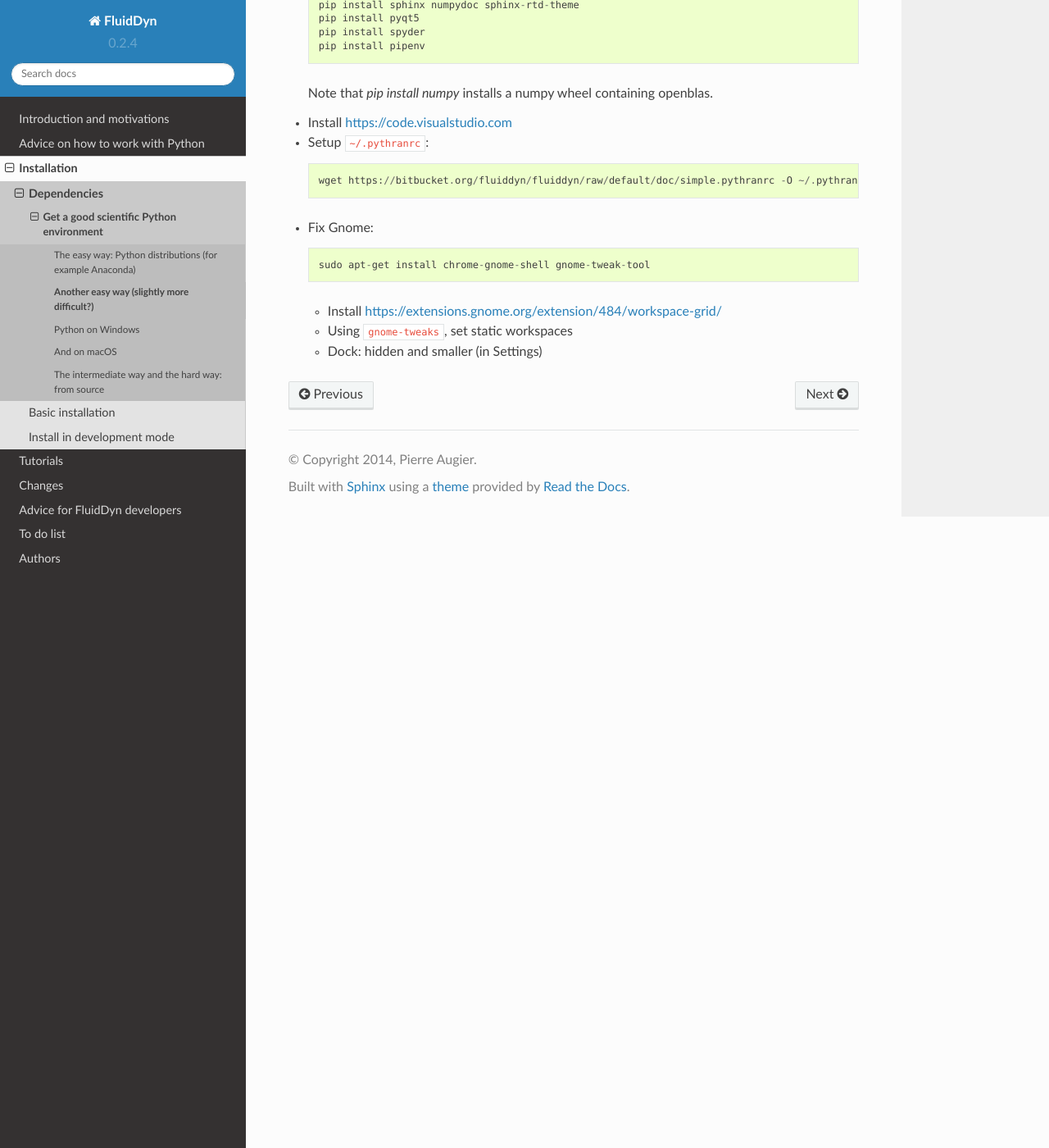
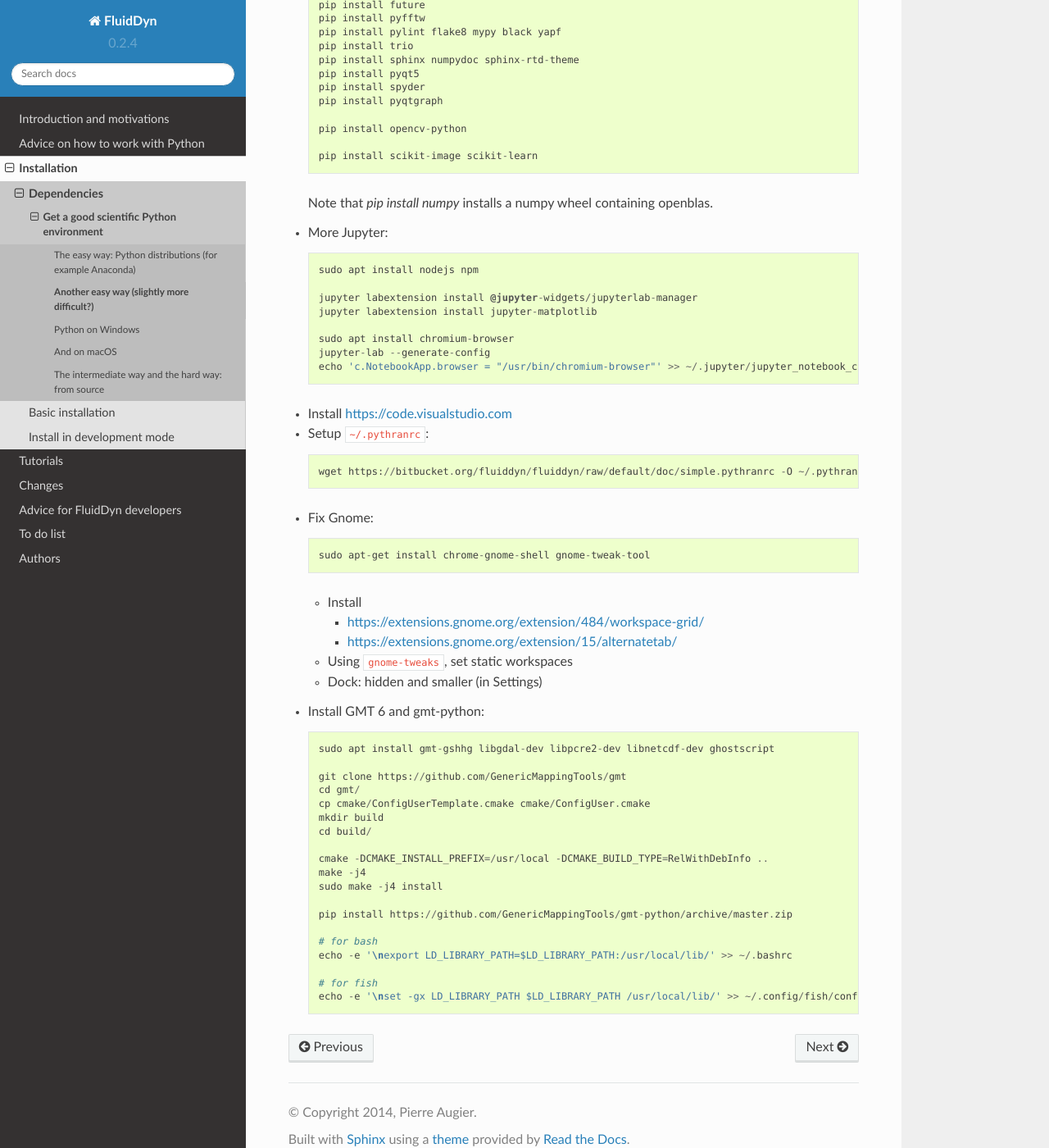
Before and after one commit to fluiddyn/fluiddyn, a Sphinx documentation site: the page built from doc/setup_ubuntu1804.rst, in a window 1280 px wide and 1400 px high, scrolled down 1966 px. Shown: the whole window at 82% size. Built offline with Sphinx 7.4.7 and the Read the Docs theme 2.0.0, drawn with Linux system fonts in a browser that asks for light colours; pages that are not in the unit, such as notebooks, are missing from menus; some of the changed text lies outside the part shown.

Commit message:
Update setup Ubuntu 18.04

```diff
--- a/doc/setup_ubuntu1804.rst
+++ b/doc/setup_ubuntu1804.rst
@@ -65,18 +65,22 @@ have this page, so it may be useful to others.
 
   And for Fish, see https://github.com/fisherman/pyenv
 
-- Build nice Python versions and use Python 3.7::
+- Build nice Python versions and use Python 3.6 or 3.7::
 
+    pyenv install 3.6.6
     pyenv install 3.7.0
     pyenv install pypy3.5-6.0.0
-    pyenv global 3.7.0
+    pyenv global 3.7.0  # or 3.6.6
 
   Then install several packages (as wheels) using pip::
 
+    pip install --upgrade pip
+    pip install pipenv
+    pip install pytest coverage
     pip install ipython jupyterlab
-    pip install numpy scipy matplotlib pandas
+    pip install numpy scipy matplotlib pandas ipympl
     pip install h5py h5netcdf
-    pip install imageio
+    pip install imageio pims
     pip install cython mako colorlog pythran
     pip install mpi4py
     pip install future
@@ -86,9 +90,24 @@ have this page, so it may be useful to others.
     pip install sphinx numpydoc sphinx-rtd-theme
     pip install pyqt5
     pip install spyder
-    pip install pipenv
+    pip install pyqtgraph
+
+    pip install opencv-python
+
+    pip install scikit-image scikit-learn
 
   Note that `pip install numpy` installs a numpy wheel containing openblas.
+
+- More Jupyter::
+
+    sudo apt install nodejs npm
+
+    jupyter labextension install @jupyter-widgets/jupyterlab-manager
+    jupyter labextension install jupyter-matplotlib
+
+    sudo apt install chromium-browser
+    jupyter-lab --generate-config
+    echo 'c.NotebookApp.browser = "/usr/bin/chromium-browser"' >> ~/.jupyter/jupyter_notebook_config.py
 
 - Install https://code.visualstudio.com
 
@@ -100,8 +119,34 @@ have this page, so it may be useful to others.
 
     sudo apt-get install chrome-gnome-shell gnome-tweak-tool
 
-  * Install https://extensions.gnome.org/extension/484/workspace-grid/
+  * Install
+
+    - https://extensions.gnome.org/extension/484/workspace-grid/
+
+    - https://extensions.gnome.org/extension/15/alternatetab/
 
   * Using ``gnome-tweaks``, set static workspaces
 
   * Dock: hidden and smaller (in Settings)
+
+- Install GMT 6 and gmt-python::
+
+    sudo apt install gmt-gshhg libgdal-dev libpcre2-dev libnetcdf-dev ghostscript
+
+    git clone https://github.com/GenericMappingTools/gmt
+    cd gmt/
+    cp cmake/ConfigUserTemplate.cmake cmake/ConfigUser.cmake
+    mkdir build
+    cd build/
+
+    cmake -DCMAKE_INSTALL_PREFIX=/usr/local -DCMAKE_BUILD_TYPE=RelWithDebInfo ..
+    make -j4
+    sudo make -j4 install
+
+    pip install https://github.com/GenericMappingTools/gmt-python/archive/master.zip
+
+    # for bash
+    echo -e '\nexport LD_LIBRARY_PATH=$LD_LIBRARY_PATH:/usr/local/lib/' >> ~/.bashrc
+
+    # for fish
+    echo -e '\nset -gx LD_LIBRARY_PATH $LD_LIBRARY_PATH /usr/local/lib/' >> ~/.config/fish/config.fish
```
Also changed, not shown: 1 other file.
